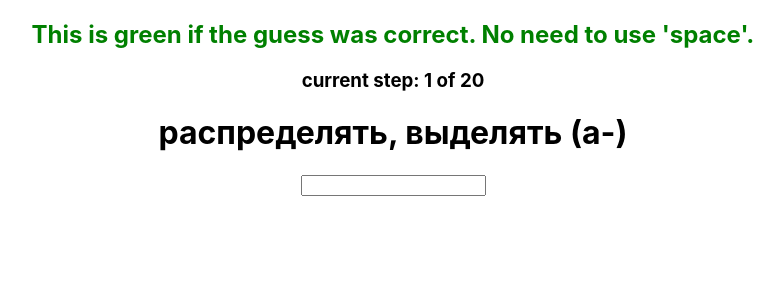
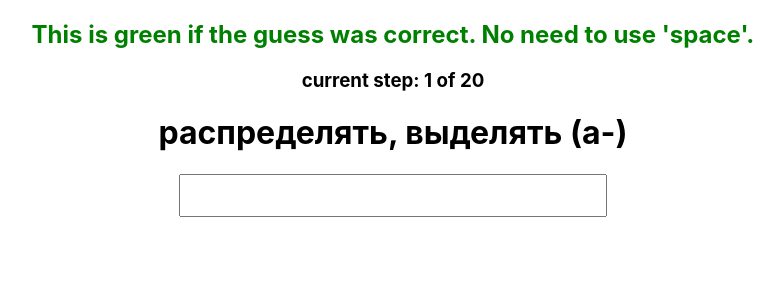
Before and after one commit to StanislavAlexandrov/word-test-fill-in-react, a React (Create React App) app: page / in a window 1280 px wide. Shown: the top 300 px of the page, without its empty margins (247-1030 px from the left). Built offline with nearby package versions, Linux system fonts and the light colour scheme.

Commit message:
increased guess input

```diff
--- a/src/App.css
+++ b/src/App.css
@@ -4,3 +4,7 @@
 .highlight_right {
     color: green;
 }
+
+.guessInput {
+    font-size: 2rem;
+}
```
